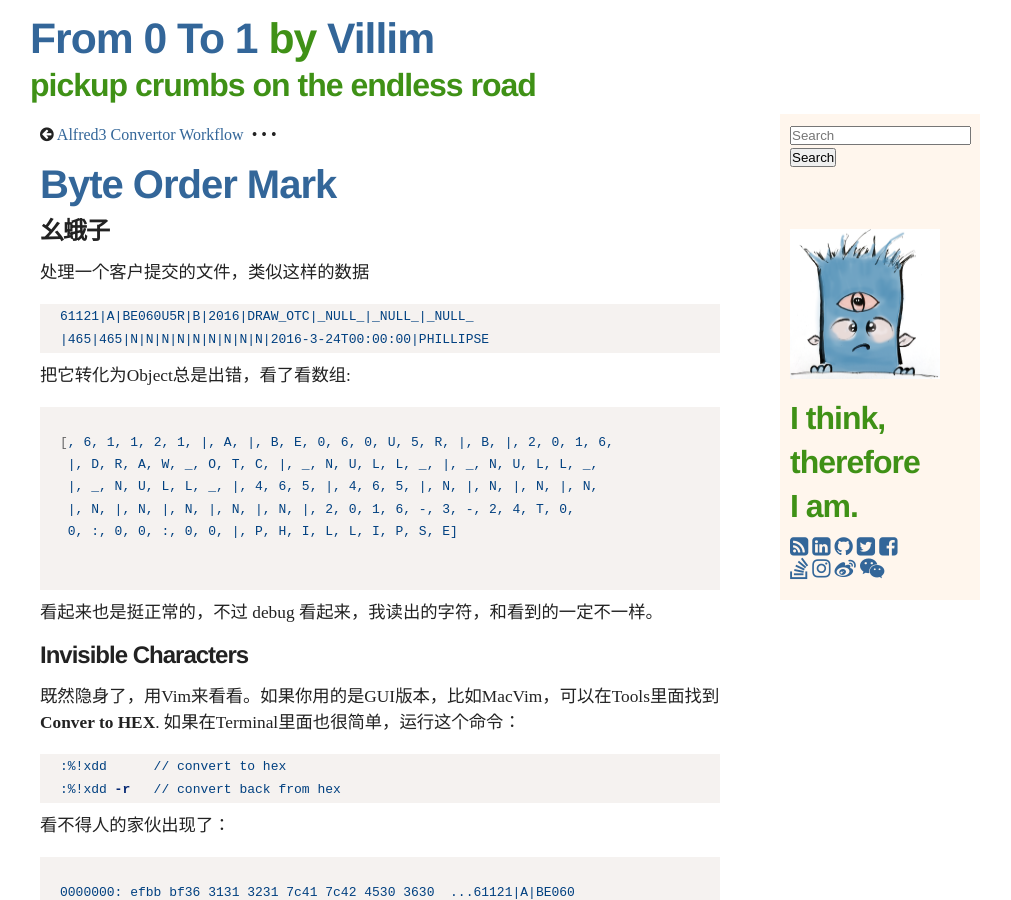
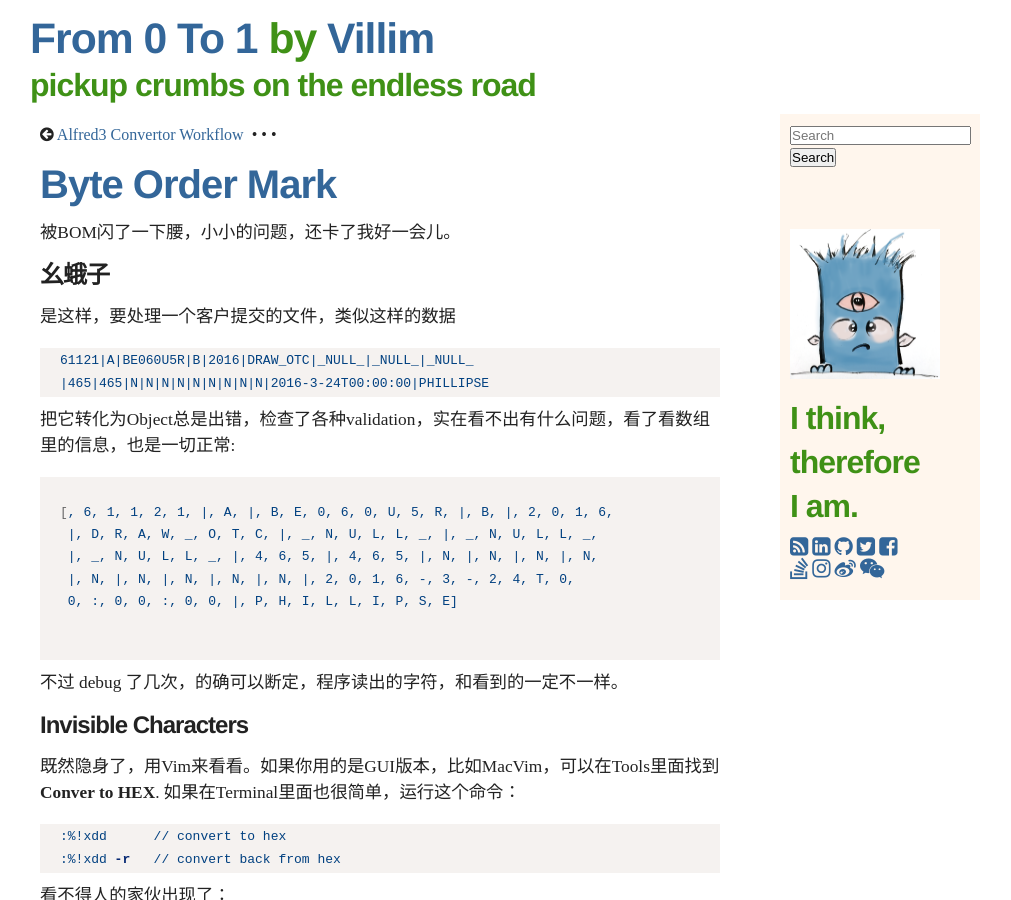
Before and after one commit to villim/villim.github.io, a Jekyll site: the page built from _posts/2016-08-17-byte-order-mark.md, in a window 1280 px wide and 900 px high. Shown: the whole window, without its empty margins (135-1146 px from the left). Built offline with Jekyll 4.4.1, drawn with Linux system fonts in a browser that asks for light colours; nearby versions of some CDN libraries.

Commit message:
modify description

````diff
--- a/_posts/2016-08-17-byte-order-mark.md
+++ b/_posts/2016-08-17-byte-order-mark.md
@@ -3,15 +3,17 @@ title: Byte Order Mark
 layout: post
 ---
 
+被BOM闪了一下腰，小小的问题，还卡了我好一会儿。
+
 ## 幺蛾子
 
-处理一个客户提交的文件，类似这样的数据
+是这样，要处理一个客户提交的文件，类似这样的数据
 
 ```bash
 ﻿61121|A|BE060U5R|B|2016|DRAW_OTC|_NULL_|_NULL_|_NULL_
 |465|465|N|N|N|N|N|N|N|N|N|2016-3-24T00:00:00|PHILLIPSE
 ```
-把它转化为Object总是出错，看了看数组:
+把它转化为Object总是出错，检查了各种validation，实在看不出有什么问题，看了看数组里的信息，也是一切正常:
 
 ```bash
 
@@ -23,7 +25,7 @@ layout: post
 
 
 ```
-看起来也是挺正常的，不过 debug 看起来，我读出的字符，和看到的一定不一样。
+不过 debug 了几次，的确可以断定，程序读出的字符，和看到的一定不一样。
 
 
 ## Invisible Characters
````
